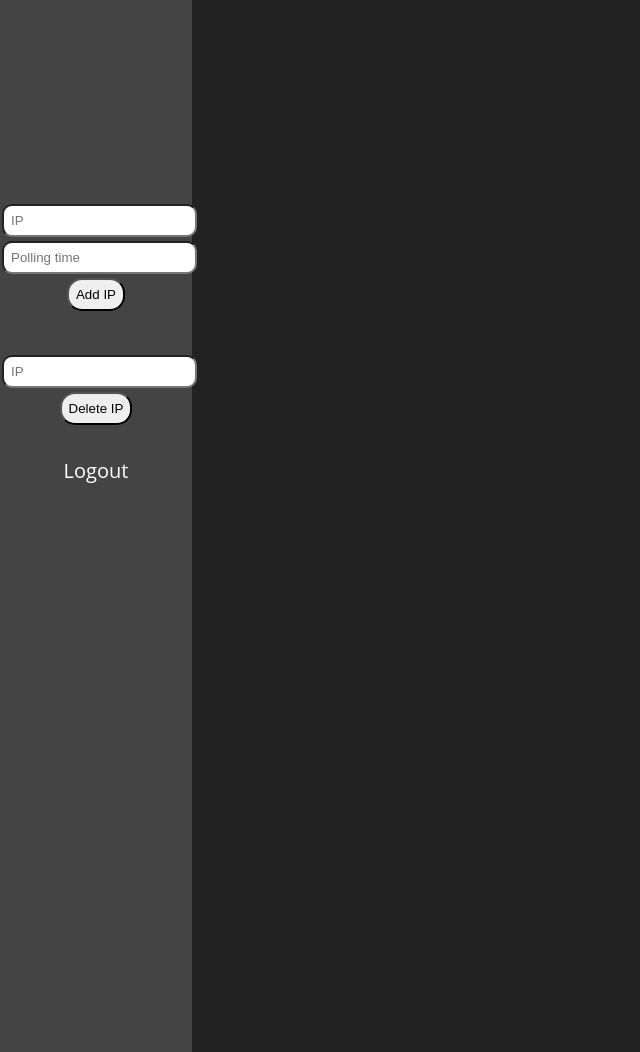
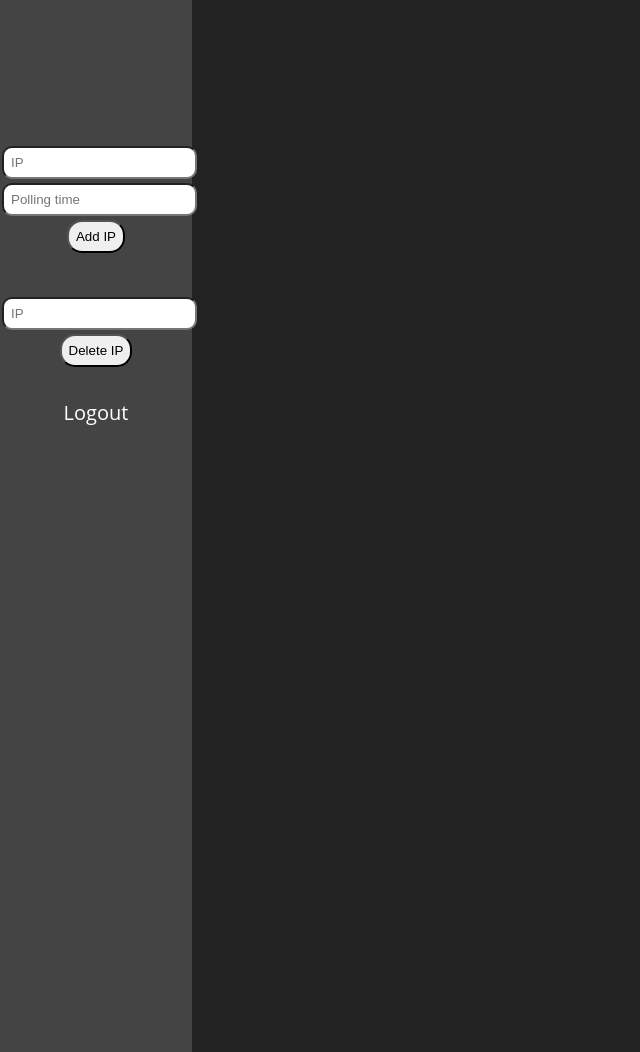
Before and after one commit to adiitya/frozen, a Django app: template dashboard/templates/dashboard/index.html in a window 1280 px wide. Shown: the whole page, without its empty margins (0-640 px from the left). Run offline with Django 3.2, Linux system fonts and the light colour scheme; the template is opened without the code that fills it, so the values that code supplies are empty; some libraries are stand-ins or nearby versions.

Commit message:
Shifted left content a little up

```diff
--- a/dashboard/static/dashboard/stylesheets/main.css
+++ b/dashboard/static/dashboard/stylesheets/main.css
@@ -8,7 +8,7 @@
 #left-pane-content {
     width: 100%;
     height: 100%;
-    margin-top: 100%;
+    margin-top: 70%;
     text-align: center;
 }
 
```
